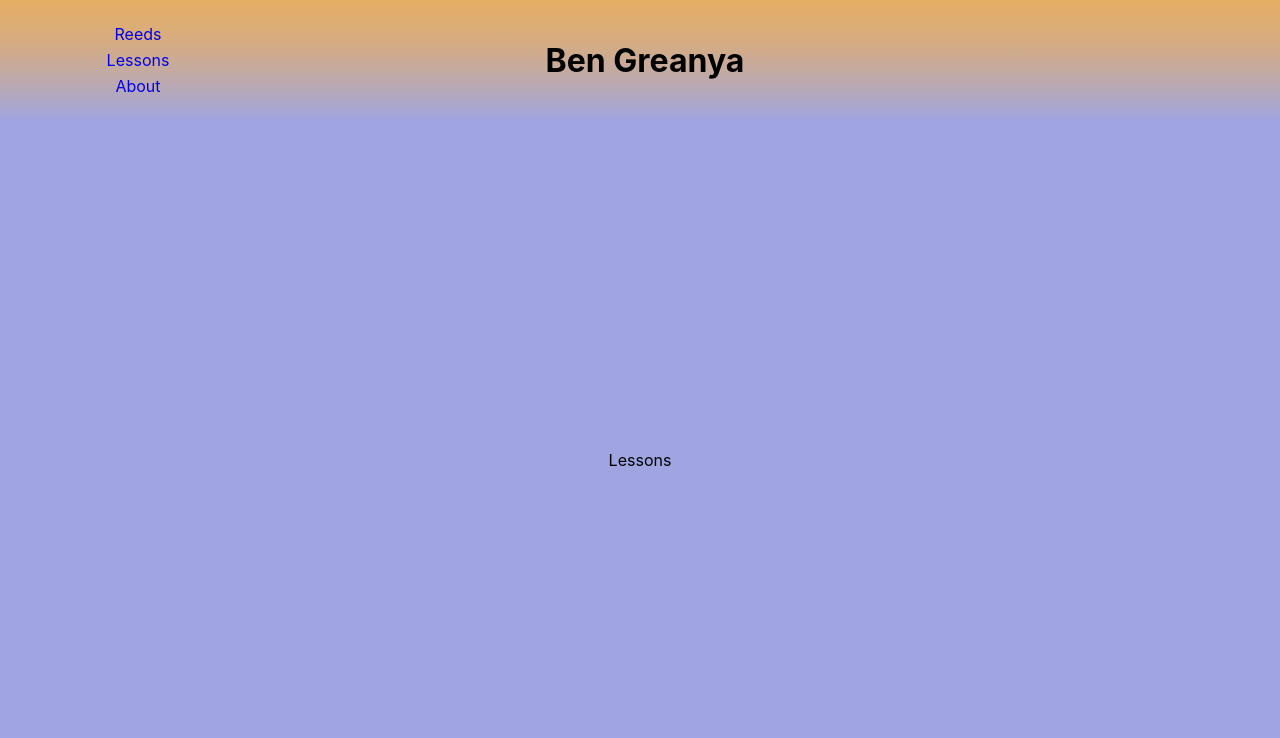
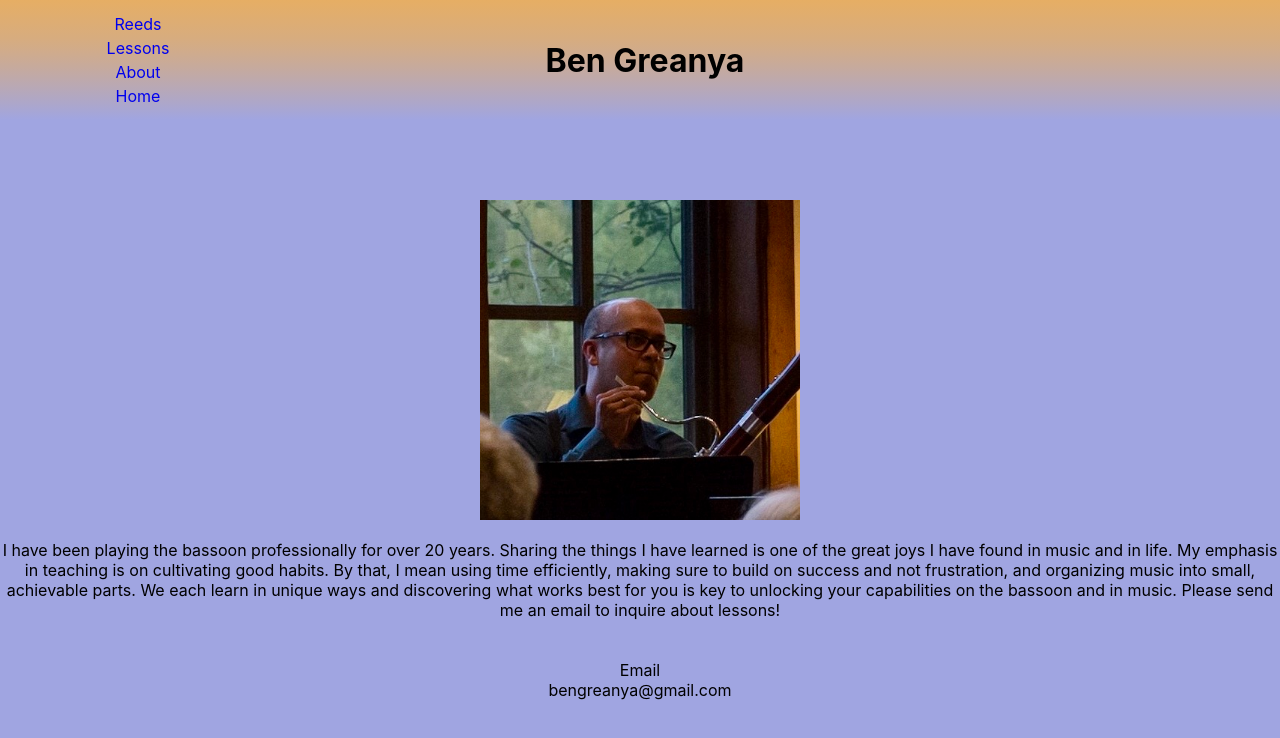
Before and after one commit to bengreanya/my-site, a React (Create React App) app: page /lessons in a window 1280 px wide. Shown: the top 738 px of the page. Built offline with nearby package versions, Linux system fonts and the light colour scheme.

Commit message:
filled out lessons component with styling

```diff
--- a/src/about/About.js
+++ b/src/about/About.js
@@ -5,9 +5,7 @@ import img from '../resize.jpeg';
 export default function About() {
   return (
     <div className="about">
-      {/* <div className="image-frame"> */}
       <img id="tree-photo" src={img} alt="picture of me in front of a tree" />
-      {/* </div> */}
       <p className="bio">
         Ben Greanya joined the Eugene Symphony as Principal Bassoon in 2020. Before moving to the
         Pacific Northwest he lived in Maryland, where he met his wife, Dana Rokosny. Ben enjoyed a
--- a/src/header/Header.css
+++ b/src/header/Header.css
@@ -13,7 +13,7 @@
   padding-left: 10px;
 }
 .link {
-  margin: 3px;
+  margin: 2px;
 }
 
 .hidden {
--- a/src/header/Header.js
+++ b/src/header/Header.js
@@ -15,6 +15,9 @@ export default function Header() {
         <Link className="link" to="./about">
           About
         </Link>
+        <Link className="link" to="./main">
+          Home
+        </Link>
       </div>
       <div className="title">
         <h1>Ben Greanya</h1>
--- a/src/lessons/Lessons.css
+++ b/src/lessons/Lessons.css
@@ -1,7 +1,17 @@
-.lessons {
+.about {
   display: flex;
+  flex-direction: column;
   align-items: center;
   justify-content: center;
   background-color: #a0a5e1;
   height: 85vh;
+  padding: 10px;
 }
+#dark-photo {
+  margin-top: 10vh;
+  height: 40vh;
+}
+.bio {
+  width: 100vw;
+  height: 65vh;
+}
--- a/src/lessons/Lessons.js
+++ b/src/lessons/Lessons.js
@@ -1,5 +1,24 @@
 import './Lessons.css';
 import React from 'react';
+import img from '../dark.jpg';
 export default function Lessons() {
-  return <div className="lessons">Lessons</div>;
+  return (
+    <div className="lessons">
+      <img id="dark-photo" src={img} alt="picture of me in front of a window" />
+      <p>
+        I have been playing the bassoon professionally for over 20 years. Sharing the things I have
+        learned is one of the great joys I have found in music and in life. My emphasis in teaching
+        is on cultivating good habits. By that, I mean using time efficiently, making sure to build
+        on success and not frustration, and organizing music into small, achievable parts. We each
+        learn in unique ways and discovering what works best for you is key to unlocking your
+        capabilities on the bassoon and in music. Please send me an email to inquire about lessons!
+        <br />
+        <br />
+        <br />
+        Email
+        <br />
+        bengreanya@gmail.com
+      </p>
+    </div>
+  );
 }
```
Also changed, not shown: src/dark.jpg (added).
